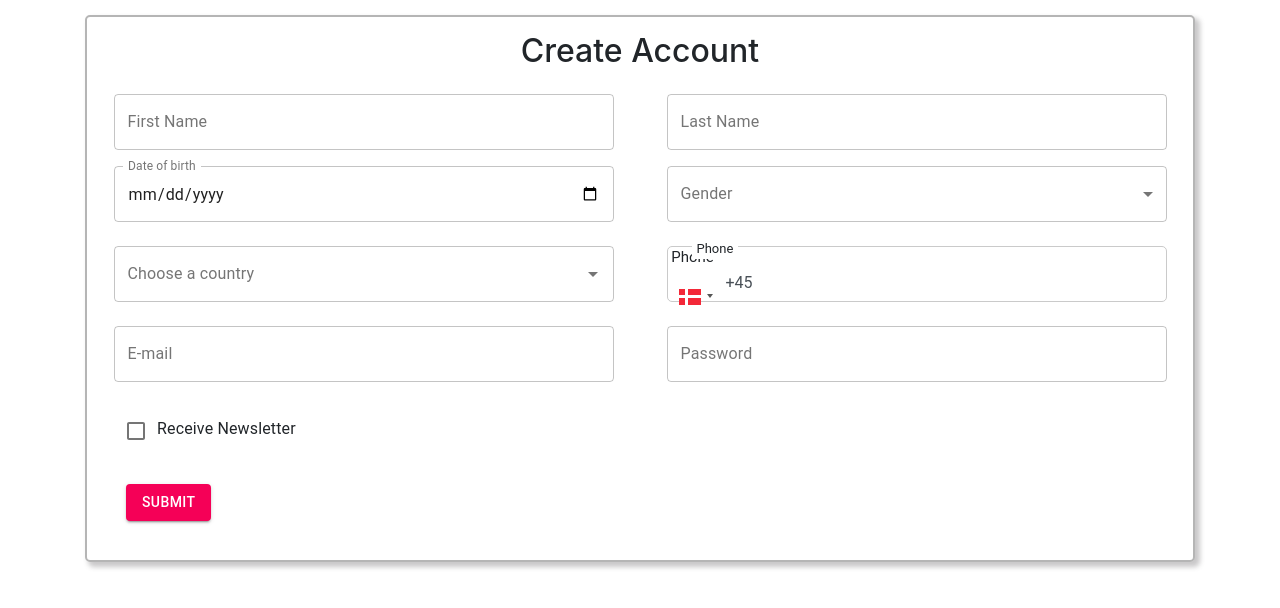
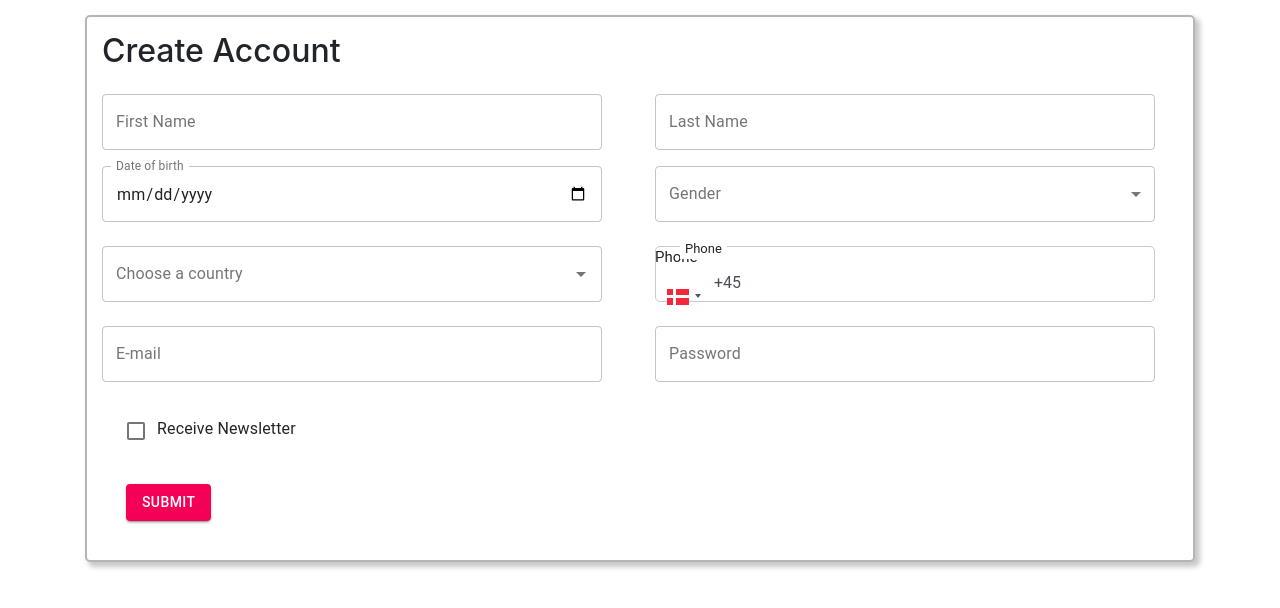
Before and after one commit to nehavenkat/SIHReact, a React (Create React App) app: page /RegistrationForm in a window 1280 px wide. Shown: the top 608 px of the page. Built offline with nearby package versions, Linux system fonts and the light colour scheme.

Commit message:
WelcomePage

```diff
--- a/src/App.js
+++ b/src/App.js
@@ -1,13 +1,14 @@
 import React from 'react';
 import './App.css';
-import RegistrationForm from './Components/Student/RegistrationForm';
+import WelcomePage from './Components/WelcomePage';
 
 function App() {
   return (
+
     <div className="App">
-      <RegistrationForm/>
+      <WelcomePage/>
+    </div>
 
-    </div>
   );
 }
 export default App;
--- /dev/null
+++ b/src/MainIndex.jsx
@@ -0,0 +1,22 @@
+import React, { Component } from 'react'
+import RegistrationForm from './Components/Student/RegistrationForm';
+import WelcomePage from './Components/WelcomePage';
+import {Switch, Route, BrowserRouter as Router} from 'react-router-dom';
+
+export default class MainIndex extends Component {
+    render() {
+        return (
+            <div>
+
+        <Router>
+          <Switch>
+            <Route exact path="/" component={WelcomePage} />
+            <Route path="/RegistrationForm" component={RegistrationForm} />
+          </Switch>
+        </Router>
+      </div>
+
+
+        )
+    }
+}
--- a/src/index.js
+++ b/src/index.js
@@ -2,12 +2,12 @@ import React from 'react';
 import ReactDOM from 'react-dom';
 import 'bootstrap/dist/css/bootstrap.min.css';
 import './index.css';
-import App from './App';
 import * as serviceWorker from './serviceWorker';
+import MainIndex from './MainIndex';
 
 ReactDOM.render(
   <React.StrictMode>
-    <App />
+    <MainIndex/>
   </React.StrictMode>,
   document.getElementById('root')
 );
```
Also changed, not shown: src/Components/Student/DropDownCountriesForm.jsx (+13 -1 lines).
